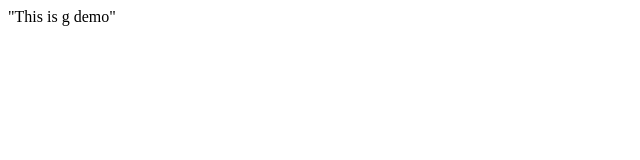
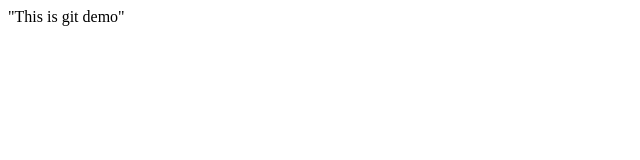
Before and after one commit to karthik151020/MVC-structure, a website: page index.html in a window 1280 px wide. Shown: the full height of the page, 0-640 px from the left. Drawn offline with Linux system fonts and the light colour scheme.

Commit message:
Update index.html

```diff
--- a/index.html
+++ b/index.html
@@ -7,7 +7,7 @@
     <title>Document</title>
 </head>
 <body>
-    "This is g demo"
+    "This is git  demo"
 
 </body>
 </html>
```
